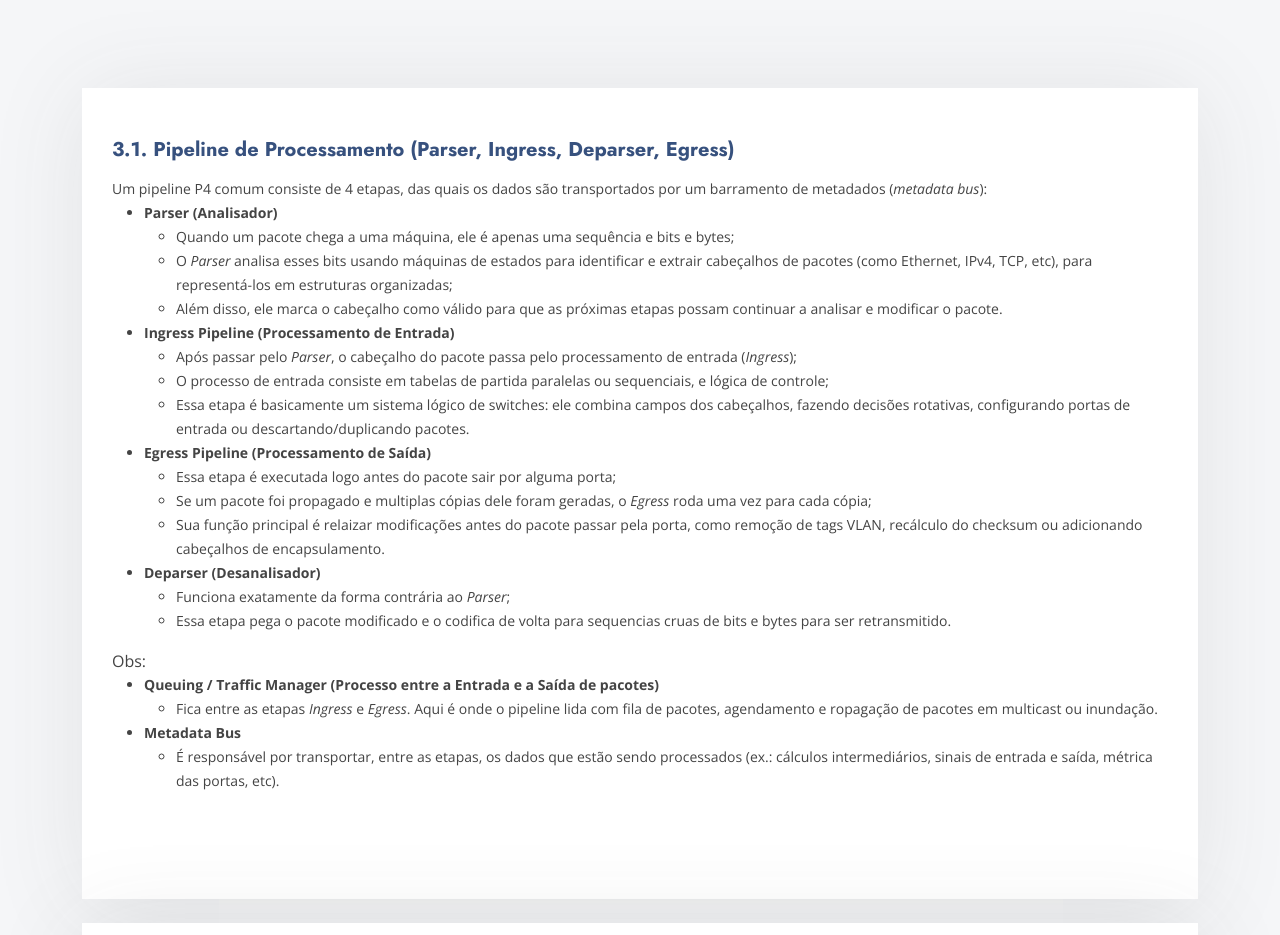
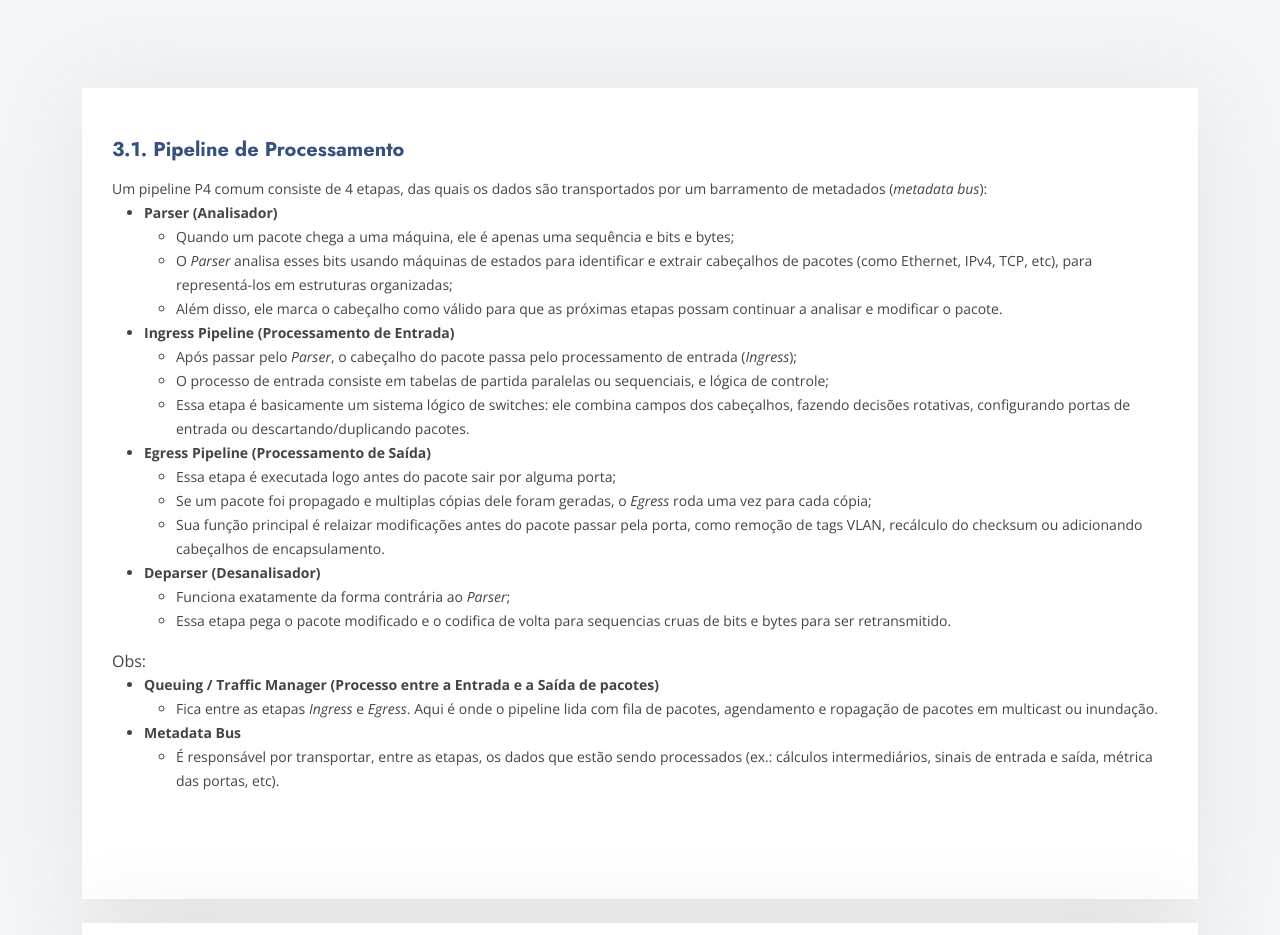
Before and after one commit to Nicolas-juliano/Redes_2, a plain HTML site: page index.html in a window 1280 px wide. Shown: the part 4060-4995 px from the top of the page. Drawn offline with nearby package versions, Linux system fonts and the light colour scheme.

Commit message:
Update index.html

```diff
--- a/index.html
+++ b/index.html
@@ -219,7 +219,7 @@
 
           <div class="col-xl-12" data-aos="fade-up" data-aos-delay="100">
             <div class="service-item position-relative">
-              <h4>3.1. Pipeline de Processamento (Parser, Ingress, Deparser, Egress)</h4>
+              <h4>3.1. Pipeline de Processamento </h4>
               <p>Um pipeline P4 comum consiste de 4 etapas, das quais os dados são transportados por um barramento de metadados (<i>metadata bus</i>):</p>
               <ul>
                 <li> <b>Parser (Analisador)</b>
```
